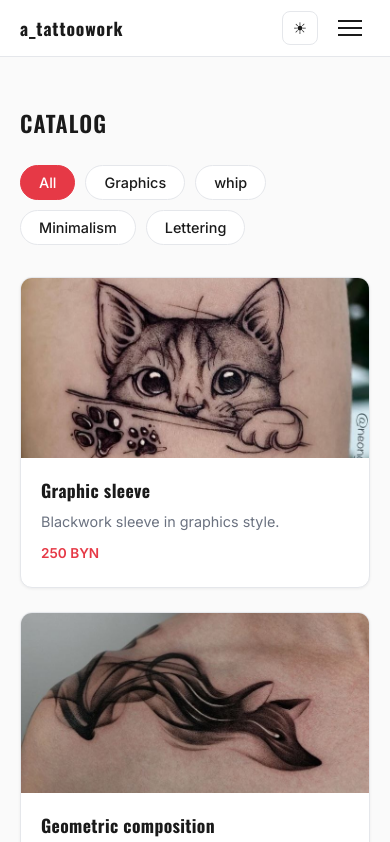
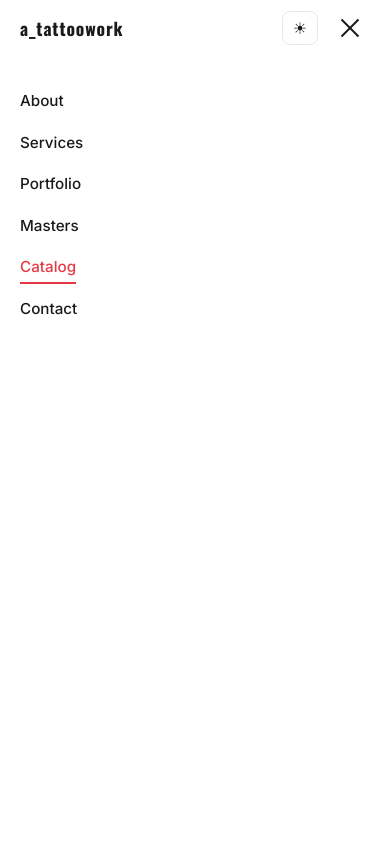
Before and after one commit to forest331/rsschool-landing-page, a website with bundled scripts: page catalog.html in a window 390 px wide. Both pictures are taken after a click on the button "Open menu". Shown: the top 842 px of the page. Built offline with nearby package versions, Linux system fonts and the light colour scheme.

Commit message:
feat: add burger menu with body scroll lock

```diff
--- a/catalog.html
+++ b/catalog.html
@@ -193,7 +193,7 @@
 			</div>
 		</div>
 		<script src="js/theme.js"></script>
-		<script type="module" src="js/data.js"></script>
+		<script type="module" src="js/burger.js"></script>
 		<script type="module" src="js/catalog.js"></script>
 		<script type="module" src="js/modal.js"></script>
 	</body>
--- a/css/style.css
+++ b/css/style.css
@@ -196,6 +196,18 @@ button {
 	transition:
 		transform 0.3s ease,
 		opacity 0.3s ease;
+}
+
+.burger--open span:nth-child(1) {
+	transform: translateY(7px) rotate(45deg);
+}
+
+.burger--open span:nth-child(2) {
+	opacity: 0;
+}
+
+.burger--open span:nth-child(3) {
+	transform: translateY(-7px) rotate(-45deg);
 }
 
 /* HERO */
--- /dev/null
+++ b/js/burger.js
@@ -0,0 +1,34 @@
+const burger = document.getElementById('burger')
+const nav = document.getElementById('nav')
+
+if (burger && nav) {
+	let isOpen = false
+
+	function burgerOpen() {
+		nav.classList.add('nav--open')
+		burger.classList.add('burger--open')
+		document.body.style.overflow = 'hidden'
+		isOpen = true
+	}
+	function burgerClose() {
+		nav.classList.remove('nav--open')
+		burger.classList.remove('burger--open')
+		document.body.style.overflow = ''
+		isOpen = false
+	}
+	burger.addEventListener('click', () => {
+		isOpen ? burgerClose() : burgerOpen()
+	})
+
+	nav.querySelectorAll('.nav__link').forEach(link => {
+		link.addEventListener('click', burgerClose)
+	})
+
+	document.addEventListener('keydown', e => {
+		if (e.key === 'Escape' && isOpen) burgerClose()
+	})
+
+	window.addEventListener('resize', () => {
+		if (window.innerWidth > 768 && isOpen) burgerClose()
+	})
+}
```
Also changed, not shown: index.html (+1 -0 lines).
